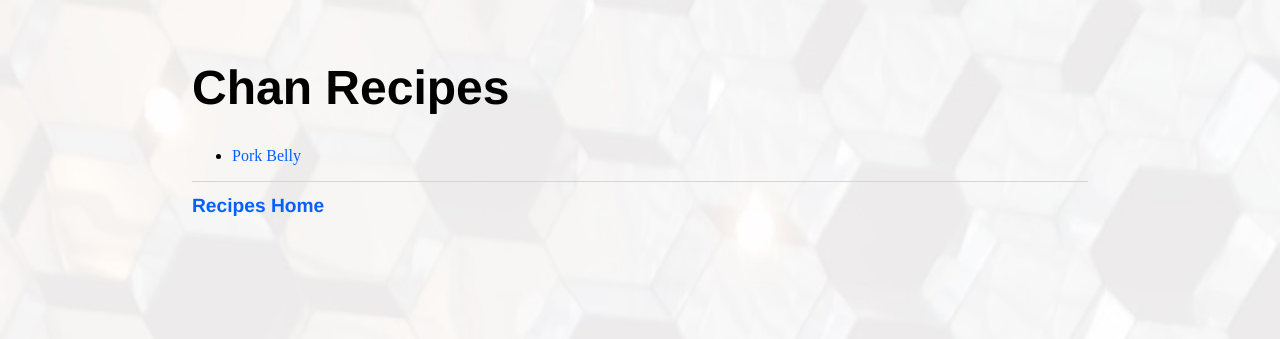
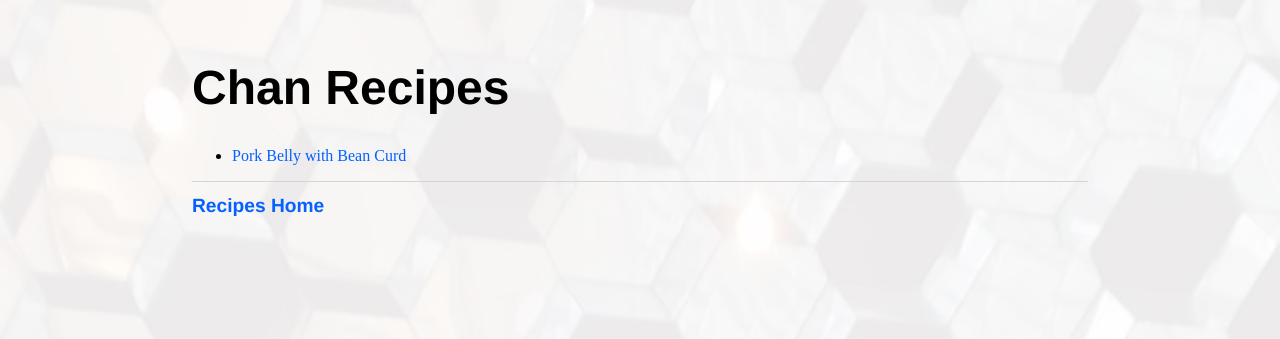
Before and after one commit to superjeffreyc/superjeffreyc.github.io, a Jekyll site: the page built from recipes.html, in a window 1280 px wide. Shown: the top 339 px of the page. Built offline with Jekyll 4.4.1, drawn with Linux system fonts in a browser that asks for light colours.

Commit message:
Update recipes.html

```diff
--- a/recipes.html
+++ b/recipes.html
@@ -7,7 +7,7 @@ title: Recipes
 <h1>Chan Recipes</h1>
 
 <ul>
-<li><a href="https://superjeffreyc.github.io/pork_belly.html">Pork Belly</a></li>
+<li><a href="https://superjeffreyc.github.io/pork_belly.html">Pork Belly with Bean Curd</a></li>
 </ul>
 
 </div><!-- /.blurb -->
```
